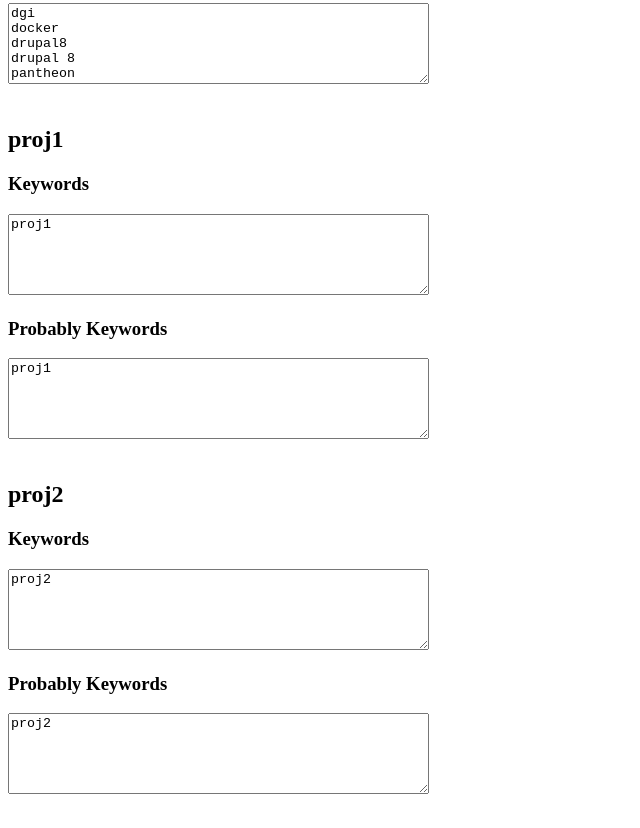
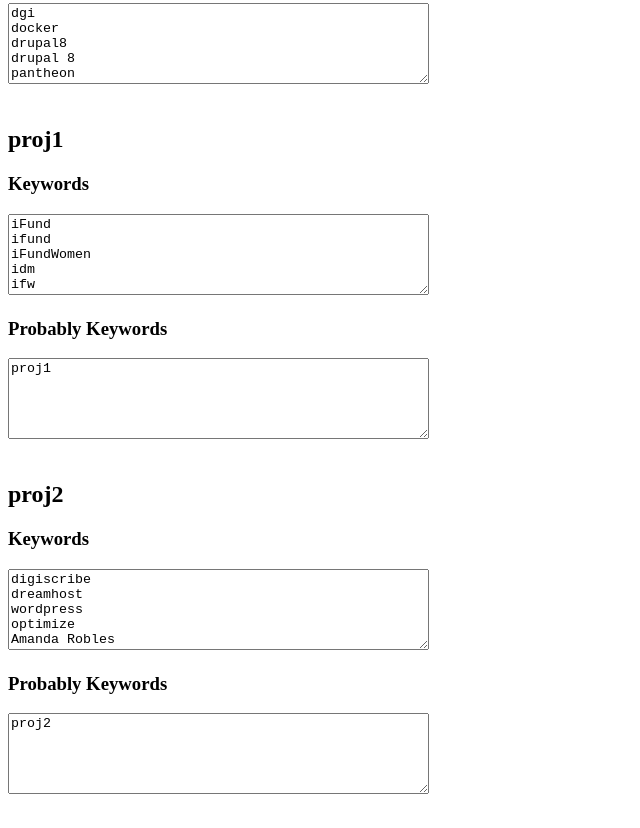
Before and after one commit to haleagar/rescutime_projectime, a website: page index.html in a window 1280 px wide. Shown: the part 4815-5643 px from the top of the page, without its empty margins (0-640 px from the left). Drawn offline with nearby package versions, Linux system fonts and the light colour scheme.

```diff
--- a/index.html
+++ b/index.html
@@ -881,7 +881,14 @@
     <h2>proj1</h2>
     <h3><label>Keywords</label></h3>
     <textarea title="keywords-proj1" id="keywords-proj1" rows="5" cols="50">
-proj1
+iFund
+ifund
+iFundWomen
+idm
+ifw
+docker
+icomoon
+phantomjs
         </textarea>
     <h3><label>Probably Keywords</label></h3>
     <textarea title="probablykeywords-proj1" id="probablykeywords-proj1" rows="5" cols="50">
@@ -895,7 +902,19 @@
     <h2>proj2</h2>
     <h3><label>Keywords</label></h3>
     <textarea title="keywords-proj2" id="keywords-proj2" rows="5" cols="50">
-proj2
+digiscribe
+dreamhost
+wordpress
+optimize
+Amanda Robles
+Ellen F. Rothschild
+digiscribe.info
+tinypng
+tinyjpg
+wp-cli
+wp
+sprite
+get_resources
         </textarea>
     <h3><label>Probably Keywords</label></h3>
     <textarea title="probablykeywords-proj2" id="probablykeywords-proj2" rows="5" cols="50">
```
